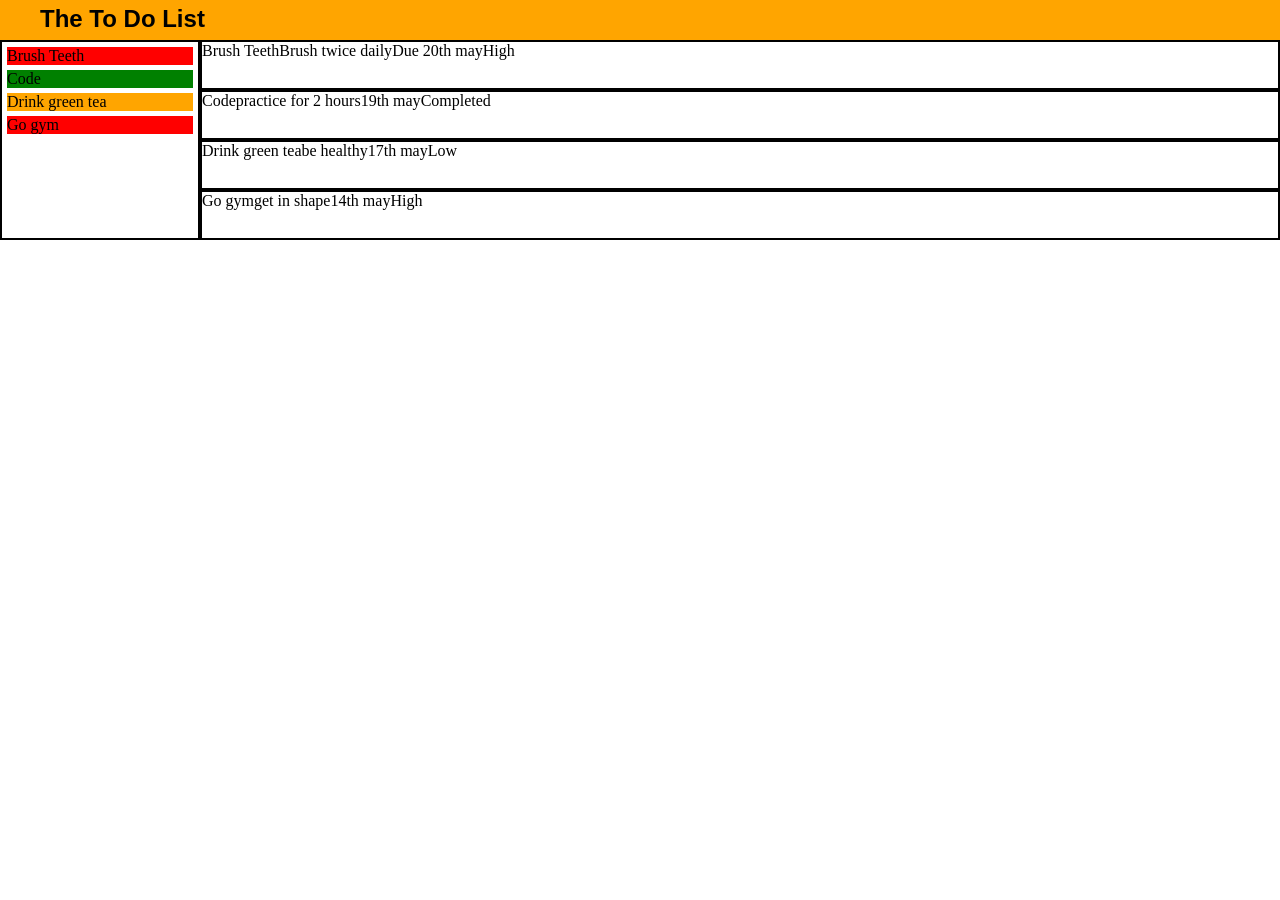
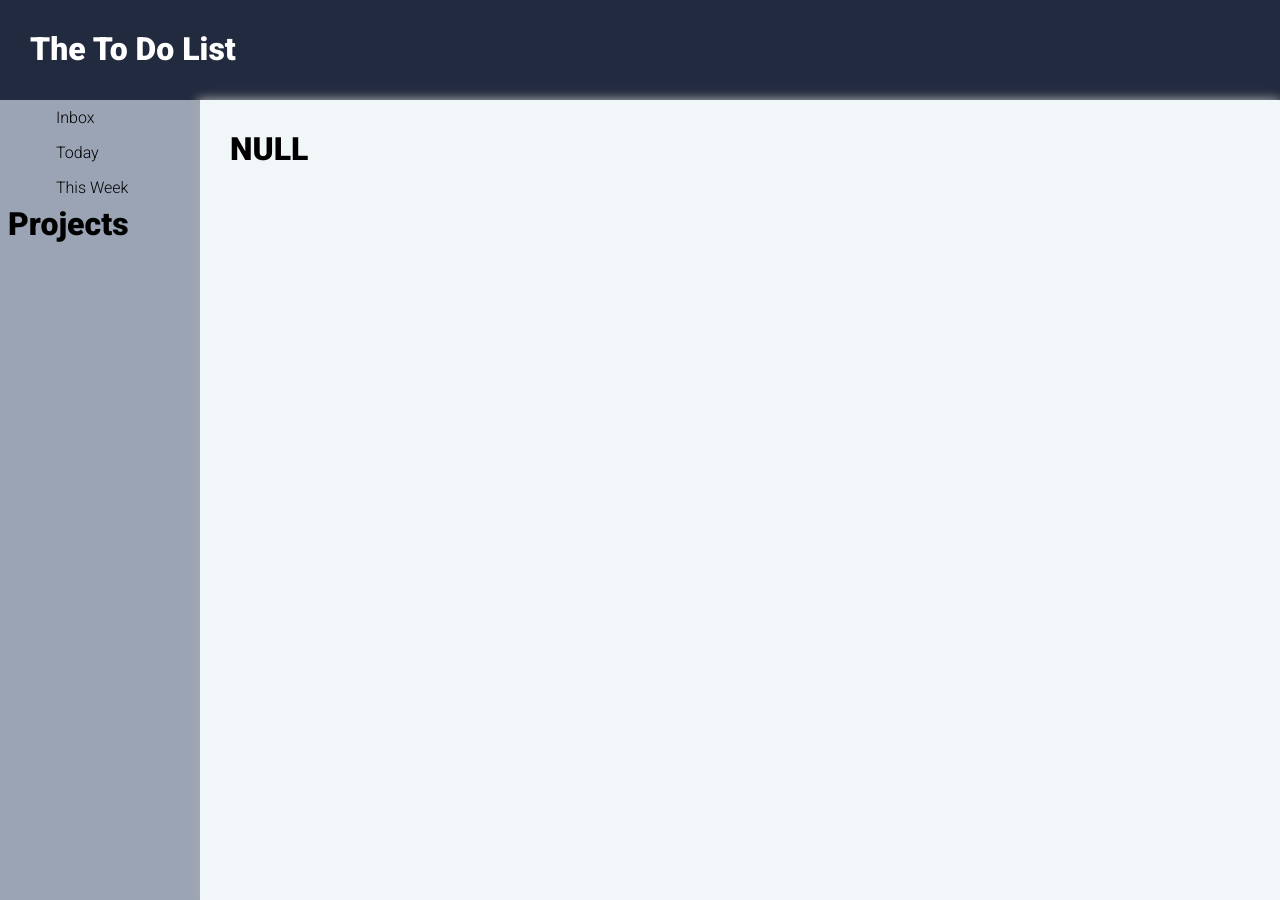
Before and after one commit to danieldadds/to-do-list, a website built with webpack: page dist/index.html in a window 1280 px wide. Before the commit the page ends 800 px from the top, so only its background shows below. Built offline with nearby package versions, Linux system fonts and the light colour scheme.

Commit message:
further advancements made to login and css

```diff
--- a/package.json
+++ b/package.json
@@ -14,5 +14,8 @@
     "style-loader": "^3.3.2",
     "webpack": "^5.82.0",
     "webpack-cli": "^5.1.1"
+  },
+  "dependencies": {
+    "lodash": "^4.17.21"
   }
 }
--- a/src/dom.js
+++ b/src/dom.js
@@ -5,68 +5,124 @@ const sideContainer = document.getElementById("list-titles");
 
 //buttons
 
-//// card generation
+const btnInbox = document.getElementById("btn-inbox");
+const btnToday = document.getElementById("btn-today");
+const btnWeek = document.getElementById("btn-week");
 
-function createCard(myArray) {
-  let sideList = document.createElement("ul");
+//main page dom
 
-  // loop through array to append all dom elements
+const mainHeading = document.getElementById("main-heading");
+const listContent = document.getElementById("list-content");
 
-  for (let index = 0; index < myArray.length; index++) {
-    //title dom
-    let card = document.createElement("div");
-    card.setAttribute("id", "card");
-    let titleElement = document.createElement("h1");
-    let titleContent = document.createTextNode(myArray[index].title);
+// lines
 
-    titleElement.appendChild(titleContent);
-    card.appendChild(titleContent);
+/// page creation
 
-    // description dom
-    let desElement = document.createElement("p");
-    let desContent = document.createTextNode(myArray[index].description);
-    desElement.appendChild(desContent);
-    card.appendChild(desContent);
-    // due date dom
-    let dateElement = document.createElement("p");
-    let dateContent = document.createTextNode(myArray[index].dueDate);
-    dateElement.appendChild(dateContent);
-    card.appendChild(dateContent);
-    /// priority dom
-    let priorityElement = document.createElement("p");
-    let priorityContent = document.createTextNode(myArray[index].priority);
-    priorityElement.appendChild(priorityContent);
-    card.appendChild(priorityContent);
+function createPage(page, array) {
+  //clear dom elements
+  while (listContent.firstChild) {
+    listContent.removeChild(listContent.firstChild);
+  }
+  mainHeading.innerText = page;
+  console.log(array[0].dueDate);
 
-    container.appendChild(card);
+  if (page === "Today") {
+    let dates = array.filter(function (array) {
+      return array.dueDate === "11MAY";
+    });
+    createList(dates);
+  } else if (page === "Inbox") {
+    for (let index = 0; index < array.length; index++) {
+      let dates = [];
 
-    //// list sidebar dom
+      dates.push(array[index]);
+      createList(dates);
+    }
+  }
 
-    let listItem = document.createElement("li");
-    let listText = document.createTextNode(myArray[index].title);
+  // let dates = array.filter(function (array) {
+  //   return array.dueDate === "11MAY";
+  // });
+}
 
-    listItem.setAttribute("id", "side-list-title");
+//// list creation
 
-    listItem.appendChild(listText);
+function createList(array) {
+  for (let index = 0; index < array.length; index++) {
+    console.log(array[index]);
+    let newLine = document.createElement("li");
+    newLine.classList.add("main-list");
+    let lineContent = document.createTextNode(
+      array[index].title + " " + array[index].dueDate
+    );
 
-    sideList.appendChild(listItem);
-
-    sideContainer.appendChild(sideList);
-
-    /// priority color setters
-
-    switch (myArray[index].priority) {
-      case "High":
-        listItem.style.backgroundColor = "red";
-        break;
-      case "Low":
-        listItem.style.backgroundColor = "orange";
-        break;
-      case "Completed":
-        listItem.style.backgroundColor = "green";
-        break;
-    }
+    newLine.appendChild(lineContent);
+    listContent.appendChild(newLine);
   }
 }
 
-export { container, createCard };
+// //// card generation
+
+// function createCard(myArray) {
+//   let sideList = document.createElement("ul");
+
+//   // loop through array to append all dom elements
+
+//   for (let index = 0; index < myArray.length; index++) {
+//     //title dom
+//     let card = document.createElement("div");
+//     card.setAttribute("id", "card");
+//     let titleElement = document.createElement("h1");
+//     let titleContent = document.createTextNode(myArray[index].title);
+
+//     titleElement.appendChild(titleContent);
+//     card.appendChild(titleContent);
+
+//     // description dom
+//     let desElement = document.createElement("p");
+//     let desContent = document.createTextNode(myArray[index].description);
+//     desElement.appendChild(desContent);
+//     card.appendChild(desContent);
+//     // due date dom
+//     let dateElement = document.createElement("p");
+//     let dateContent = document.createTextNode(myArray[index].dueDate);
+//     dateElement.appendChild(dateContent);
+//     card.appendChild(dateContent);
+//     /// priority dom
+//     let priorityElement = document.createElement("p");
+//     let priorityContent = document.createTextNode(myArray[index].priority);
+//     priorityElement.appendChild(priorityContent);
+//     card.appendChild(priorityContent);
+
+//     container.appendChild(card);
+
+//     //// list sidebar dom
+
+//     let listItem = document.createElement("li");
+//     let listText = document.createTextNode(myArray[index].title);
+
+//     listItem.setAttribute("id", "side-list-title");
+
+//     listItem.appendChild(listText);
+
+//     sideList.appendChild(listItem);
+
+//     sideContainer.appendChild(sideList);
+
+//     /// priority color setters
+
+//     switch (myArray[index].priority) {
+//       case "High":
+//         listItem.style.backgroundColor = "red";
+//         break;
+//       case "Low":
+//         listItem.style.backgroundColor = "orange";
+//         break;
+//       case "Completed":
+//         listItem.style.backgroundColor = "green";
+//         break;
+//     }
+//   }
+// }
+
+export { container, btnInbox, btnToday, btnWeek, createPage };
--- a/src/index.js
+++ b/src/index.js
@@ -1,21 +1,41 @@
+import _ from "lodash";
 import { itemGen } from "./create";
 import { modifyItem } from "./modify";
-import { container, createCard } from "./dom";
+import { createCard, btnInbox, btnToday, btnWeek, createPage } from "./dom";
 import "./styles.css";
 
 let myArray = [];
 
-itemGen("Brush Teeth", "Brush twice daily", "Due 20th may", "High", myArray);
+/// few test objects whilst i test the functionality
 
-itemGen("Code", "practice for 2 hours", "19th may", "Completed", myArray);
-itemGen("Drink green tea", "be healthy", "17th may", "Low", myArray);
-itemGen("Go gym", "get in shape", "14th may", "High", myArray);
+itemGen("Brush Teeth", "Brush twice daily", "20MAY", "High", myArray);
+itemGen("Code", "practice for 2 hours", "19MAY", "Completed", myArray);
+itemGen("Drink green tea", "be healthy", "17MAY", "Low", myArray);
+itemGen("Go gym", "get in shape", "11MAY", "High", myArray);
+itemGen("Go gym", "get in shape", "11MAY", "High", myArray);
 
-console.log(myArray);
+// generate cards from dom
 
-modifyItem.remove(myArray, 1);
+// createCard(myArray);
 
-console.log(myArray);
+console.log("test");
 
-// generate card from dom
-createCard(myArray);
+/// buttons
+
+btnInbox.addEventListener("click", function () {
+  const test = createPage("Inbox", myArray);
+});
+
+btnToday.addEventListener("click", function () {
+  createPage("Today", myArray);
+});
+
+btnWeek.addEventListener("click", function () {
+  createPage("Week", myArray);
+});
+
+// let dates = myArray.filter(function (myArray) {
+//   return myArray.dueDate === "11MAY";
+// });
+
+// console.log(dates);
--- a/src/styles.css
+++ b/src/styles.css
@@ -1,6 +1,7 @@
 * {
   margin: 0;
   box-sizing: border-box;
+  font-family: "Roboto", sans-serif;
 }
 
 #card {
@@ -9,30 +10,28 @@
 }
 
 .navbar {
-  height: 40px;
-  background-color: orange;
+  height: 100px;
+  background-color: #212a3e;
 }
 
 .logo {
-  font-family: Arial, Helvetica, sans-serif;
-  color: black;
-  font-weight: bolder;
-  font-size: 1.5rem;
-  padding-top: 5px;
-  padding-left: 40px;
+  color: white;
+  font-weight: 900;
+  font-size: 2rem;
+
+  padding-top: 30px;
+
+  padding-left: 30px;
 }
 
 .main {
   display: flex;
 }
-#side-menu {
-  border: 2px solid black;
-  flex: 1;
-  max-width: 200px;
-}
 
 #container {
   flex: 2;
+  background-color: #f1f6f9;
+  box-shadow: -1px 0px 10px 1px #aaaaaa;
 }
 
 #list-titles {
@@ -43,7 +42,51 @@
   list-style: none;
   margin: 5px;
 }
-
+/*
 ul {
   margin-left: -40px;
+
+} */
+
+/* side menu */
+
+#side-menu {
+  flex: 1;
+  max-width: 200px;
+  background-color: #9ba4b5;
+  height: 100vh;
+  padding-left: 0.5rem;
 }
+
+.side-item {
+  padding: 0.5rem;
+  list-style: none;
+}
+
+.side-item:hover {
+  background-color: #394867;
+}
+
+/* main content */
+
+#container {
+  flex: 2;
+  background-color: #f1f6f9;
+  box-shadow: -1px 0px 10px 1px #aaaaaa;
+  padding: 30px;
+}
+
+.main-list {
+  /* background-color: #9ba4b5; */
+  list-style: none;
+  padding: 1rem;
+  margin: 1rem;
+  box-shadow: rgba(0, 0, 0, 0.24) 0px 3px 8px;
+}
+
+.main-list:hover {
+  background-color: #9ba4b5;
+  box-shadow: rgba(0, 0, 0, 0.25) 0px 54px 55px,
+    rgba(0, 0, 0, 0.12) 0px -12px 30px, rgba(0, 0, 0, 0.12) 0px 4px 6px,
+    rgba(0, 0, 0, 0.17) 0px 12px 13px, rgba(0, 0, 0, 0.09) 0px -3px 5px;
+}
```
Also changed, not shown: dist/index.html, dist/main.js, dist/main.js.LICENSE.txt (added), 1 other file.
